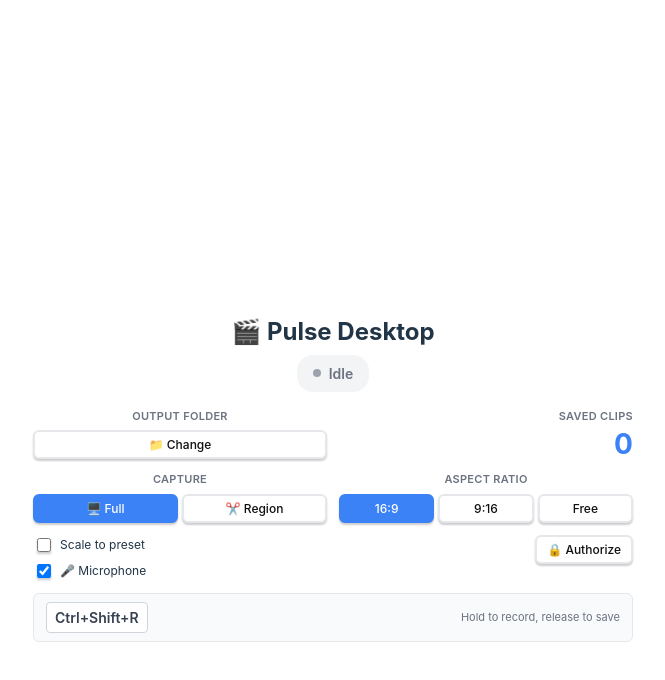
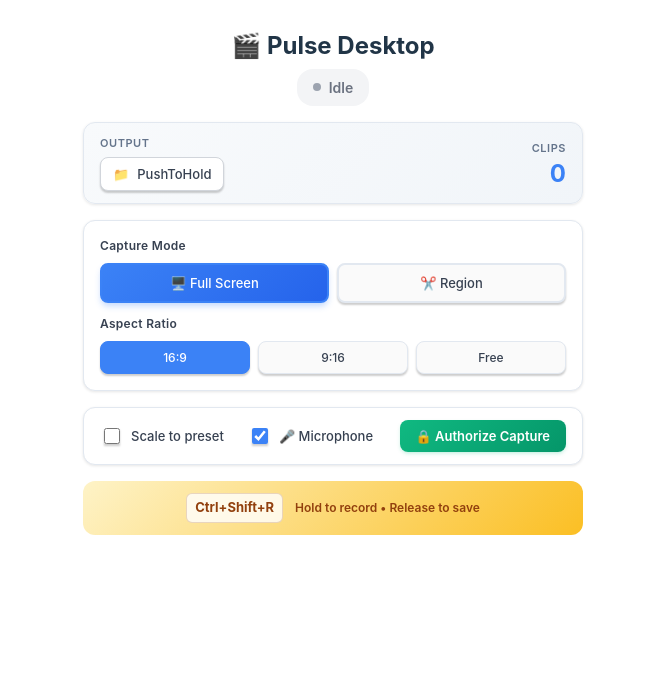
Before and after one commit to mieweb/pulse-desktop, a React (Vite) app: page / in a window 1280 px wide. Shown: the top 680 px of the page, without its empty margins (307-972 px from the left). Built offline with nearby package versions, Linux system fonts and the light colour scheme.

Commit message:
feat: Refactor SettingsPanel layout and styles for improved UI/UX

```diff
--- a/src/App.css
+++ b/src/App.css
@@ -30,13 +30,14 @@
 .container {
   margin: 0;
   padding: 1rem;
-  height: 100vh;
+  min-height: 100vh;
   display: flex;
   flex-direction: column;
   align-items: center;
-  justify-content: center;
+  justify-content: flex-start;
   gap: 1rem;
   overflow-y: auto;
+  padding-top: 2rem;
 }
 
 .app-header {
@@ -65,7 +66,7 @@
 }
 
 .success-message {
-  padding: 1rem;
+  padding: 0.75rem 1rem;
   background-color: #d1fae5;
   color: #065f46;
   border-radius: 0.5rem;
@@ -77,29 +78,31 @@
 
 .success-content {
   display: flex;
-  flex-direction: column;
-  gap: 0.75rem;
+  align-items: center;
+  gap: 1rem;
+  justify-content: space-between;
 }
 
 .success-actions {
   display: flex;
   gap: 0.5rem;
-  justify-content: flex-start;
+  flex-shrink: 0;
 }
 
 .action-button {
-  padding: 0.5rem 1rem;
+  padding: 0.375rem 0.75rem;
   background-color: #10b981;
   color: white;
   border: none;
   border-radius: 0.375rem;
-  font-size: 0.875rem;
+  font-size: 0.75rem;
   font-weight: 500;
   cursor: pointer;
   transition: background-color 0.2s;
   display: flex;
   align-items: center;
   gap: 0.25rem;
+  white-space: nowrap;
 }
 
 .action-button:hover {
@@ -143,14 +146,7 @@
   }
 }
 
-.container {
-  margin: 0;
-  padding-top: 10vh;
-  display: flex;
-  flex-direction: column;
-  justify-content: center;
-  text-align: center;
-}
+/* Removed duplicate container rule */
 
 .logo {
   height: 6em;
--- a/src/components/SettingsPanel.css
+++ b/src/components/SettingsPanel.css
@@ -1,229 +1,370 @@
 .settings-panel {
   display: flex;
   flex-direction: column;
-  gap: 0.75rem;
+  gap: 1rem;
   width: 100%;
-  max-width: 600px;
+  max-width: 500px;
+  margin: 0 auto;
 }
 
-.settings-section {
+/* Status Bar */
+.status-bar {
+  display: flex;
+  align-items: center;
+  justify-content: space-between;
+  padding: 0.75rem 1rem;
+  background: linear-gradient(135deg, #f8fafc 0%, #f1f5f9 100%);
+  border: 1px solid #e2e8f0;
+  border-radius: 0.75rem;
+  box-shadow: 0 1px 3px 0 rgba(0, 0, 0, 0.1);
+}
+
+.status-item {
+  display: flex;
+  flex-direction: column;
+  gap: 0.375rem;
+}
+
+.status-label {
+  font-size: 0.6875rem;
+  font-weight: 600;
+  text-transform: uppercase;
+  color: #64748b;
+  letter-spacing: 0.05em;
+}
+
+.folder-button {
+  display: flex;
+  align-items: center;
+  gap: 0.5rem;
+  padding: 0.5rem 0.75rem;
+  background: white;
+  border: 1px solid #d1d5db;
+  border-radius: 0.5rem;
+  cursor: pointer;
+  transition: all 0.2s ease;
+  font-size: 0.8125rem;
+  font-weight: 500;
+}
+
+.folder-button:hover {
+  border-color: #3b82f6;
+  background: #f0f9ff;
+  transform: translateY(-1px);
+  box-shadow: 0 4px 6px -1px rgba(0, 0, 0, 0.1);
+}
+
+.folder-path {
+  color: #374151;
+  max-width: 120px;
+  overflow: hidden;
+  text-overflow: ellipsis;
+  white-space: nowrap;
+}
+
+.clips-status {
+  text-align: right;
+}
+
+.clip-counter {
+  font-size: 1.5rem;
+  font-weight: 700;
+  color: #3b82f6;
+  line-height: 1;
+}
+
+/* Capture Settings */
+.capture-settings {
+  display: flex;
+  flex-direction: column;
+  gap: 0.75rem;
+  padding: 1rem;
+  background: white;
+  border: 1px solid #e2e8f0;
+  border-radius: 0.75rem;
+  box-shadow: 0 1px 3px 0 rgba(0, 0, 0, 0.1);
+}
+
+.setting-group {
   display: flex;
   flex-direction: column;
   gap: 0.5rem;
 }
 
-.settings-section.compact {
-  gap: 0.375rem;
-}
-
-.section-row {
-  display: grid;
-  grid-template-columns: 1fr 1fr;
-  gap: 0.75rem;
-  align-items: start;
-}
-
-.section-col {
-  display: flex;
-  flex-direction: column;
-  gap: 0.375rem;
-}
-
-.section-col.text-right {
-  align-items: flex-end;
-}
-
-.settings-section h2 {
-  font-size: 0.6875rem;
+.setting-label {
+  font-size: 0.75rem;
   font-weight: 600;
-  text-transform: uppercase;
-  color: #6b7280;
-  margin: 0;
+  color: #374151;
   letter-spacing: 0.025em;
-}
-
-.clip-counter-large {
-  font-size: 1.75rem;
-  font-weight: 700;
-  color: #3b82f6;
-  line-height: 1;
-}
-
-.settings-footer {
-  display: flex;
-  align-items: center;
-  justify-content: space-between;
-  padding: 0.5rem 0.75rem;
-  background: #f9fafb;
-  border-radius: 0.375rem;
-  border: 1px solid #e5e7eb;
-  gap: 0.75rem;
-}
-
-.hotkey-display {
-  font-weight: 600;
-  font-size: 0.875rem;
-  color: #374151;
-  background: white;
-  padding: 0.25rem 0.5rem;
-  border-radius: 0.25rem;
-  border: 1px solid #d1d5db;
-}
-
-.help-text {
-  color: #6b7280;
-  font-size: 0.6875rem;
 }
 
 .button-group {
   display: flex;
-  gap: 0.375rem;
+  gap: 0.5rem;
 }
 
-.button-group.compact {
-  gap: 0.25rem;
-}
-
-.button-group button {
+.capture-button {
   flex: 1;
-  padding: 0.375rem 0.5rem;
-  border: 2px solid #e5e7eb;
-  background: white;
-  border-radius: 0.375rem;
+  display: flex;
+  align-items: center;
+  justify-content: center;
+  gap: 0.375rem;
+  padding: 0.625rem 1rem;
+  border: 2px solid #e2e8f0;
+  background: #fafafa;
+  border-radius: 0.5rem;
   cursor: pointer;
   transition: all 0.2s ease;
   font-weight: 500;
   font-size: 0.8125rem;
-  white-space: nowrap;
+  color: #374151;
 }
 
-.button-group.compact button {
-  padding: 0.3125rem 0.375rem;
-  font-size: 0.75rem;
+.capture-button:hover {
+  border-color: #3b82f6;
+  background: #f0f9ff;
+  transform: translateY(-1px);
+  box-shadow: 0 2px 4px -1px rgba(0, 0, 0, 0.1);
 }
 
-.button-group button:hover {
-  border-color: #3b82f6;
-  background: #eff6ff;
-}
-
-.button-group button:focus {
+.capture-button:focus {
   outline: 2px solid #3b82f6;
   outline-offset: 2px;
 }
 
-.button-group button.active {
+.capture-button.active {
+  border-color: #3b82f6;
+  background: linear-gradient(135deg, #3b82f6 0%, #2563eb 100%);
+  color: white;
+  box-shadow: 0 4px 6px -1px rgba(59, 130, 246, 0.3);
+}
+
+.aspect-button {
+  flex: 1;
+  padding: 0.5rem 0.75rem;
+  border: 1px solid #e2e8f0;
+  background: #fafafa;
+  border-radius: 0.5rem;
+  cursor: pointer;
+  transition: all 0.2s ease;
+  font-weight: 500;
+  font-size: 0.75rem;
+  color: #374151;
+}
+
+.aspect-button:hover {
+  border-color: #3b82f6;
+  background: #f0f9ff;
+}
+
+.aspect-button:focus {
+  outline: 2px solid #3b82f6;
+  outline-offset: 2px;
+}
+
+.aspect-button.active {
   border-color: #3b82f6;
   background: #3b82f6;
   color: white;
 }
 
-.button-secondary {
-  padding: 0.375rem 0.75rem;
-  border: 2px solid #e5e7eb;
+/* Options Bar */
+.options-bar {
+  display: flex;
+  align-items: center;
+  justify-content: space-between;
+  padding: 0.75rem 1rem;
   background: white;
-  border-radius: 0.375rem;
+  border: 1px solid #e2e8f0;
+  border-radius: 0.75rem;
+  box-shadow: 0 1px 3px 0 rgba(0, 0, 0, 0.1);
+}
+
+.options-group {
+  display: flex;
+  gap: 1.5rem;
+}
+
+.toggle-option {
+  display: flex;
+  align-items: center;
+  gap: 0.5rem;
+}
+
+.toggle-input {
+  width: 1rem;
+  height: 1rem;
+  cursor: pointer;
+  accent-color: #3b82f6;
+}
+
+.toggle-label {
+  font-size: 0.8125rem;
+  font-weight: 500;
+  color: #374151;
+  cursor: pointer;
+  user-select: none;
+}
+
+.authorize-button {
+  display: flex;
+  align-items: center;
+  gap: 0.5rem;
+  padding: 0.5rem 1rem;
+  background: linear-gradient(135deg, #10b981 0%, #059669 100%);
+  color: white;
+  border: none;
+  border-radius: 0.5rem;
   cursor: pointer;
   transition: all 0.2s ease;
-  font-weight: 500;
+  font-weight: 600;
   font-size: 0.8125rem;
-  white-space: nowrap;
+  box-shadow: 0 2px 4px -1px rgba(16, 185, 129, 0.3);
 }
 
-.button-secondary.compact {
-  padding: 0.3125rem 0.625rem;
-  font-size: 0.75rem;
+.authorize-button:hover {
+  transform: translateY(-1px);
+  box-shadow: 0 4px 6px -1px rgba(16, 185, 129, 0.4);
 }
 
-.button-secondary:hover {
-  border-color: #3b82f6;
-  background: #eff6ff;
-}
-
-.button-secondary:focus {
-  outline: 2px solid #3b82f6;
+.authorize-button:focus {
+  outline: 2px solid #10b981;
   outline-offset: 2px;
 }
 
-.checkbox-label {
+/* Hotkey Instruction */
+.hotkey-instruction {
   display: flex;
   align-items: center;
-  gap: 0.375rem;
-  cursor: pointer;
-  user-select: none;
-  font-size: 0.8125rem;
+  justify-content: center;
+  gap: 0.75rem;
+  padding: 0.75rem 1rem;
+  background: linear-gradient(135deg, #fef3c7 0%, #fbbf24 100%);
+  border-radius: 0.75rem;
+  text-align: center;
 }
 
-.checkbox-label.compact {
-  font-size: 0.75rem;
+.hotkey-badge {
+  font-weight: 700;
+  font-size: 0.8125rem;
+  color: #92400e;
+  background: rgba(255, 255, 255, 0.8);
+  padding: 0.25rem 0.5rem;
+  border-radius: 0.375rem;
+  border: 1px solid rgba(146, 64, 14, 0.2);
 }
 
-.checkbox-label input[type="checkbox"] {
-  width: 0.875rem;
-  height: 0.875rem;
-  cursor: pointer;
+.instruction-text {
+  color: #92400e;
+  font-size: 0.75rem;
+  font-weight: 600;
 }
 
-/* Dark mode improvements */
+/* Dark mode */
 @media (prefers-color-scheme: dark) {
-  .settings-section h2 {
+  .status-bar {
+    background: linear-gradient(135deg, #1f2937 0%, #111827 100%);
+    border-color: #374151;
+  }
+
+  .status-label {
     color: #9ca3af;
   }
 
-  .clip-counter-large {
+  .folder-button {
+    background: #374151;
+    border-color: #4b5563;
+    color: #f9fafb;
+  }
+
+  .folder-button:hover {
+    border-color: #60a5fa;
+    background: #1e3a8a;
+  }
+
+  .folder-path {
+    color: #d1d5db;
+  }
+
+  .clip-counter {
     color: #60a5fa;
   }
 
-  .settings-footer {
+  .capture-settings {
     background: #1f2937;
     border-color: #374151;
   }
 
-  .hotkey-display {
-    background: #374151;
+  .setting-label {
     color: #d1d5db;
-    border-color: #4b5563;
   }
 
-  .help-text {
-    color: #9ca3af;
+  .capture-button {
+    border-color: #374151;
+    background: #111827;
+    color: #f9fafb;
   }
 
-  .button-group button {
-    border-color: #374151;
-    background: #1f2937;
-    color: #f3f4f6;
+  .capture-button:hover {
+    border-color: #60a5fa;
+    background: #1e3a8a;
   }
 
-  .button-group button:hover {
+  .capture-button.active {
+    border-color: #60a5fa;
+    background: linear-gradient(135deg, #2563eb 0%, #1d4ed8 100%);
+    box-shadow: 0 4px 6px -1px rgba(37, 99, 235, 0.4);
+  }
+
+  .aspect-button {
+    border-color: #374151;
+    background: #111827;
+    color: #f9fafb;
+  }
+
+  .aspect-button:hover {
     border-color: #60a5fa;
     background: #1e3a8a;
-    color: #ffffff;
   }
 
-  .button-group button:focus {
-    outline-color: #60a5fa;
+  .aspect-button.active {
+    border-color: #60a5fa;
+    background: #2563eb;
   }
 
-  .button-group button.active {
-    border-color: #60a5fa;
-    background: #2563eb;
-    color: #ffffff;
+  .options-bar {
+    background: #1f2937;
+    border-color: #374151;
   }
 
-  .button-secondary {
-    border-color: #374151;
-    background: #1f2937;
-    color: #f3f4f6;
+  .toggle-label {
+    color: #d1d5db;
   }
 
-  .button-secondary:hover {
-    border-color: #60a5fa;
-    background: #1e3a8a;
-    color: #ffffff;
+  .toggle-input {
+    accent-color: #60a5fa;
   }
 
-  .button-secondary:focus {
-    outline-color: #60a5fa;
+  .authorize-button {
+    background: linear-gradient(135deg, #059669 0%, #047857 100%);
+    box-shadow: 0 2px 4px -1px rgba(5, 150, 105, 0.4);
+  }
+
+  .authorize-button:hover {
+    box-shadow: 0 4px 6px -1px rgba(5, 150, 105, 0.5);
+  }
+
+  .hotkey-instruction {
+    background: linear-gradient(135deg, #92400e 0%, #78350f 100%);
+  }
+
+  .hotkey-badge {
+    background: rgba(0, 0, 0, 0.3);
+    color: #fbbf24;
+    border-color: rgba(251, 191, 36, 0.3);
+  }
+
+  .instruction-text {
+    color: #fbbf24;
   }
 }
--- a/src/components/SettingsPanel.tsx
+++ b/src/components/SettingsPanel.tsx
@@ -63,46 +63,43 @@
 
   return (
     <div className="settings-panel">
-      {/* Top row: Output and clips counter combined */}
-      <div className="settings-section compact">
-        <div className="section-row">
-          <div className="section-col">
-            <h2>Output Folder</h2>
+      {/* Status bar: Output location and clips counter */}
+      <div className="status-bar">
+        <div className="status-item">
+          <div className="status-label">Output</div>
           <button
             onClick={handleSelectFolder}
-              className="button-secondary compact"
+            className="folder-button"
             aria-label="Select output folder"
             title={settings.outputFolder}
           >
-              📁 Change
+            📁 <span className="folder-path">{settings.outputFolder.split('/').pop() || 'Movies'}</span>
           </button>
         </div>
-          <div className="section-col text-right">
-            <h2>Saved Clips</h2>
-            <div className="clip-counter-large" aria-live="polite">
+        <div className="status-item clips-status">
+          <div className="status-label">Clips</div>
+          <div className="clip-counter" aria-live="polite">
             {clipCount}
           </div>
         </div>
       </div>
-      </div>
 
-      {/* Capture mode and Aspect ratio in one row */}
-      <div className="settings-section compact">
-        <div className="section-row">
-          <div className="section-col">
-            <h2>Capture</h2>
-            <div className="button-group compact" role="group" aria-label="Capture mode">
+      {/* Capture settings */}
+      <div className="capture-settings">
+        <div className="setting-group">
+          <label className="setting-label">Capture Mode</label>
+          <div className="button-group" role="group" aria-label="Capture mode">
             <button
               onClick={() => handleCaptureModeChange('full')}
-                className={settings.captureMode === 'full' ? 'active' : ''}
+              className={`capture-button ${settings.captureMode === 'full' ? 'active' : ''}`}
               aria-pressed={settings.captureMode === 'full'}
               title="Full Screen"
             >
-                🖥️ Full
+              🖥️ Full Screen
             </button>
             <button
               onClick={() => handleCaptureModeChange('region')}
-                className={settings.captureMode === 'region' ? 'active' : ''}
+              className={`capture-button ${settings.captureMode === 'region' ? 'active' : ''}`}
               aria-pressed={settings.captureMode === 'region'}
               title="Region"
             >
@@ -110,26 +107,27 @@
             </button>
           </div>
         </div>
-          <div className="section-col">
-            <h2>Aspect Ratio</h2>
-            <div className="button-group compact" role="group" aria-label="Aspect ratio">
+
+        <div className="setting-group">
+          <label className="setting-label">Aspect Ratio</label>
+          <div className="button-group" role="group" aria-label="Aspect ratio">
             <button
               onClick={() => handleAspectChange('16:9')}
-                className={settings.aspectRatio === '16:9' ? 'active' : ''}
+              className={`aspect-button ${settings.aspectRatio === '16:9' ? 'active' : ''}`}
               aria-pressed={settings.aspectRatio === '16:9'}
             >
               16:9
             </button>
             <button
               onClick={() => handleAspectChange('9:16')}
-                className={settings.aspectRatio === '9:16' ? 'active' : ''}
+              className={`aspect-button ${settings.aspectRatio === '9:16' ? 'active' : ''}`}
               aria-pressed={settings.aspectRatio === '9:16'}
             >
               9:16
             </button>
             <button
               onClick={() => handleAspectChange('none')}
-                className={settings.aspectRatio === 'none' ? 'active' : ''}
+              className={`aspect-button ${settings.aspectRatio === 'none' ? 'active' : ''}`}
               aria-pressed={settings.aspectRatio === 'none'}
             >
               Free
@@ -137,49 +135,52 @@
           </div>
         </div>
       </div>
+
+      {/* Options and controls */}
+      <div className="options-bar">
+        <div className="options-group">
+          <div className="toggle-option">
+            <input
+              type="checkbox"
+              id="scale-toggle"
+              checked={settings.scaleToPreset}
+              onChange={handleScaleToggle}
+              className="toggle-input"
+              aria-label="Scale to preset resolution"
+            />
+            <label htmlFor="scale-toggle" className="toggle-label">
+              Scale to preset
+            </label>
+          </div>
+          <div className="toggle-option">
+            <input
+              type="checkbox"
+              id="mic-toggle"
+              checked={settings.micEnabled}
+              onChange={handleMicToggle}
+              className="toggle-input"
+              aria-label="Enable microphone"
+            />
+            <label htmlFor="mic-toggle" className="toggle-label">
+              🎤 Microphone
+            </label>
+          </div>
+        </div>
+        <button
+          onClick={handleAuthorizeCapture}
+          className="authorize-button"
+          aria-label="Authorize screen capture"
+        >
+          🔒 Authorize Capture
+        </button>
       </div>
 
-      {/* Options row: checkboxes and authorize */}
-      <div className="settings-section compact">
-        <div className="section-row">
-          <div className="section-col">
-            <label className="checkbox-label compact">
-              <input
-                type="checkbox"
-                checked={settings.scaleToPreset}
-                onChange={handleScaleToggle}
-                aria-label="Scale to preset resolution"
-              />
-              <span>Scale to preset</span>
-            </label>
-            <label className="checkbox-label compact">
-              <input
-                type="checkbox"
-                checked={settings.micEnabled}
-                onChange={handleMicToggle}
-                aria-label="Enable microphone"
-              />
-              <span>🎤 Microphone</span>
-            </label>
+      {/* Hotkey instruction */}
+      <div className="hotkey-instruction">
+        <div className="hotkey-badge">
+          {navigator.platform.includes('Mac') ? '⌘' : 'Ctrl'}+Shift+R
         </div>
-          <div className="section-col text-right">
-            <button
-              onClick={handleAuthorizeCapture}
-              className="button-secondary compact"
-              aria-label="Authorize screen capture"
-            >
-              🔒 Authorize
-            </button>
-          </div>
-        </div>
-      </div>
-
-      {/* Hotkey info - compact footer */}
-      <div className="settings-footer">
-        <span className="hotkey-display">
-          {navigator.platform.includes('Mac') ? '⌘' : 'Ctrl'}+Shift+R
-        </span>
-        <span className="help-text">Hold to record, release to save</span>
+        <span className="instruction-text">Hold to record • Release to save</span>
       </div>
     </div>
   );
```
Lines whose indentation alone changed are shown as unchanged.
